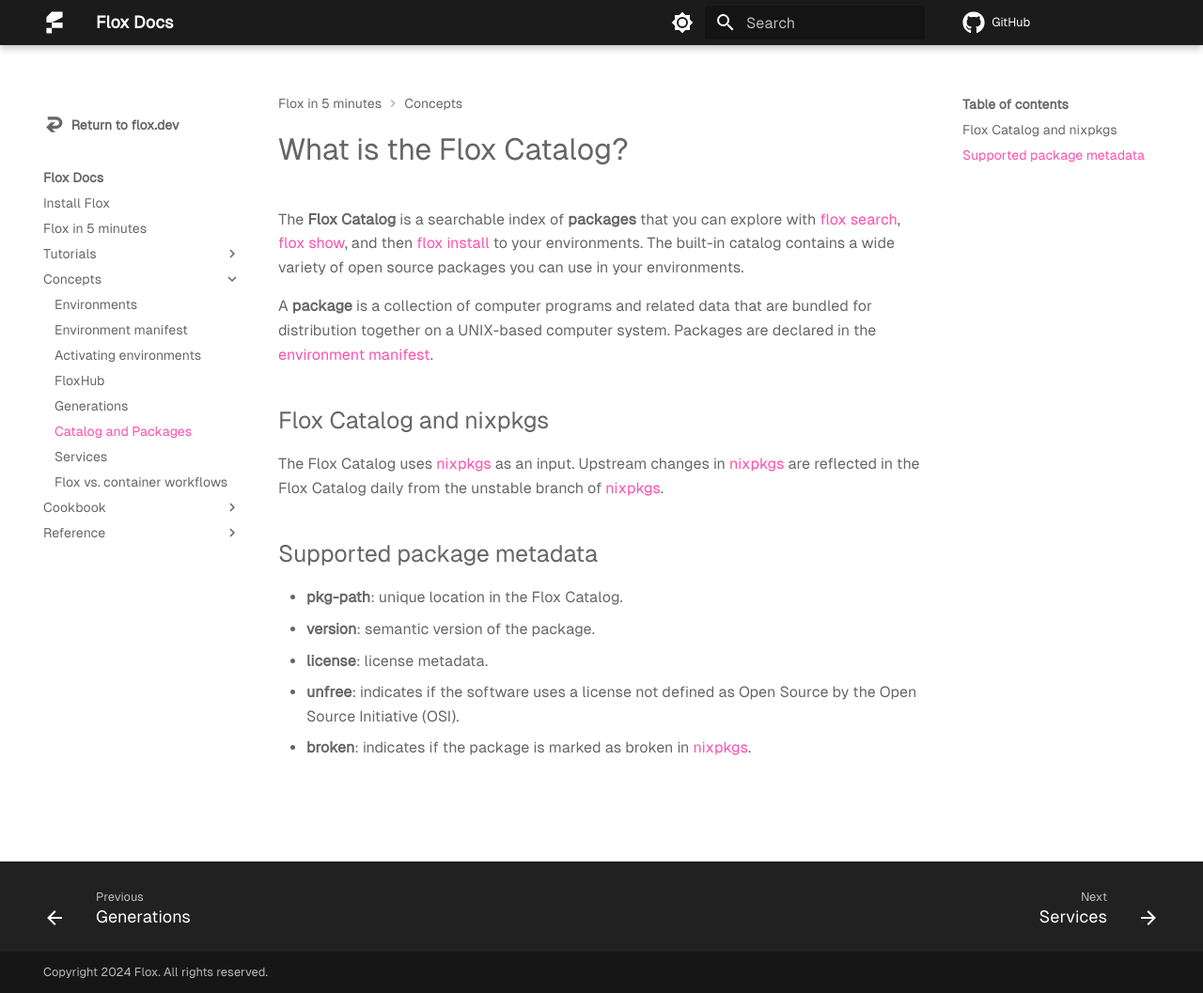
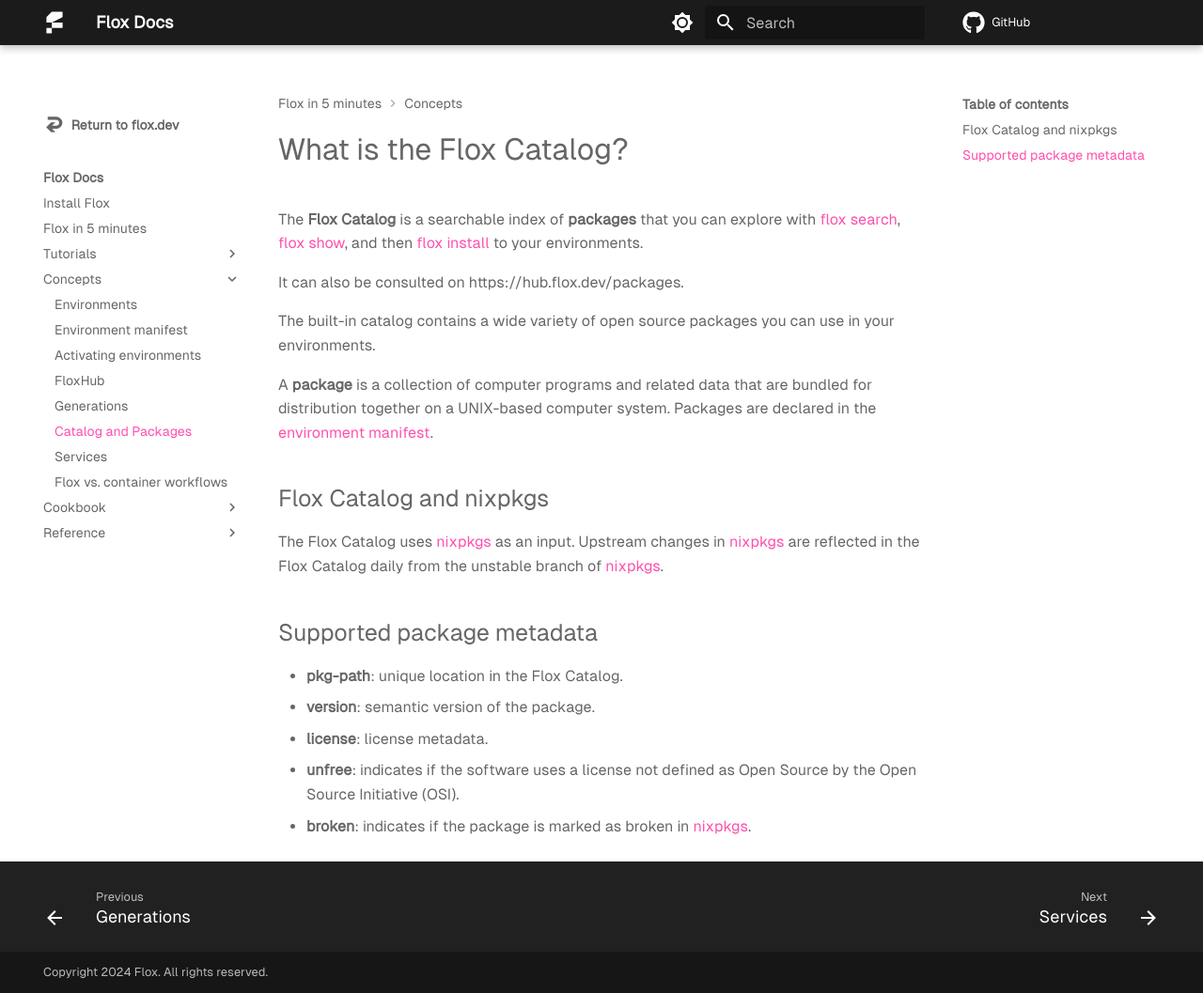
Before and after one commit to flox/floxdocs, an MkDocs documentation site: the page built from docs/concepts/packages-and-catalog.md, in a window 1280 px wide and 1057 px high. Shown: the whole window at 94% size. Built offline with MkDocs 1.6.1 and Material for MkDocs 9.7.7, drawn with Linux system fonts in a browser that asks for light colours; plug-ins that fetch from the network failed and are left out; comment, search, counter and statistics services are not loaded.

Commit message:
Add link to https://hub.flox.dev/packages on Flox Catalog docs

```diff
--- a/docs/concepts/packages-and-catalog.md
+++ b/docs/concepts/packages-and-catalog.md
@@ -8,6 +8,9 @@
 The **Flox Catalog** is a searchable index of **packages** that you can explore with
 [flox search][flox_search], [flox show][flox_show], and then [flox install][flox_install] to your
 environments.
+
+It can also be consulted on https://hub.flox.dev/packages.
+
 The built-in catalog contains a wide variety of open source packages you can use
 in your environments.
 
```
